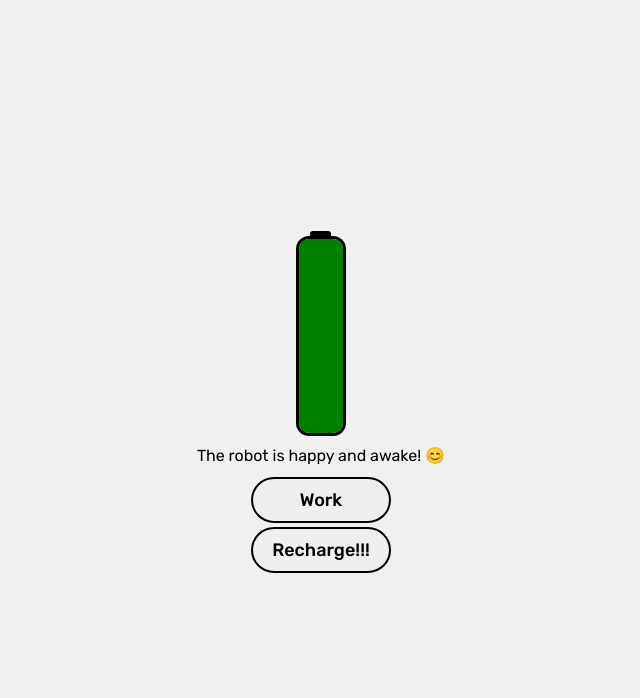
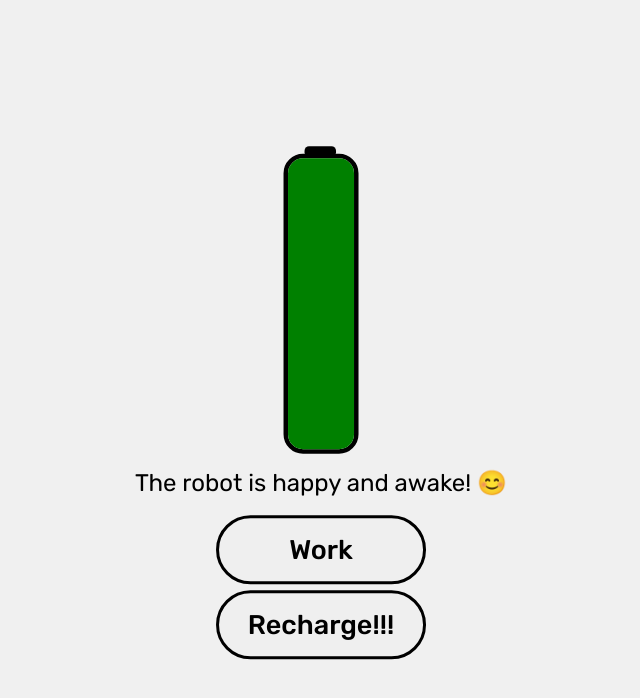
Before and after one commit to KaninGleb/Robot-Energy, a plain HTML site: page index.html in a window 1280 px wide. Shown: the whole page, without its empty margins (319-959 px from the left). Drawn offline with Linux system fonts and the light colour scheme.

Commit message:
Wrapper scaled

```diff
--- a/styles.css
+++ b/styles.css
@@ -18,6 +18,9 @@ body {
     display: flex;
     flex-direction: column;
     align-items: center;
+
+    transform: scale(1.5); /* Увеличение всего контейнера в 1.5 раза */
+    /* transform-origin: top;  */
 }
 
 .battery {
```
